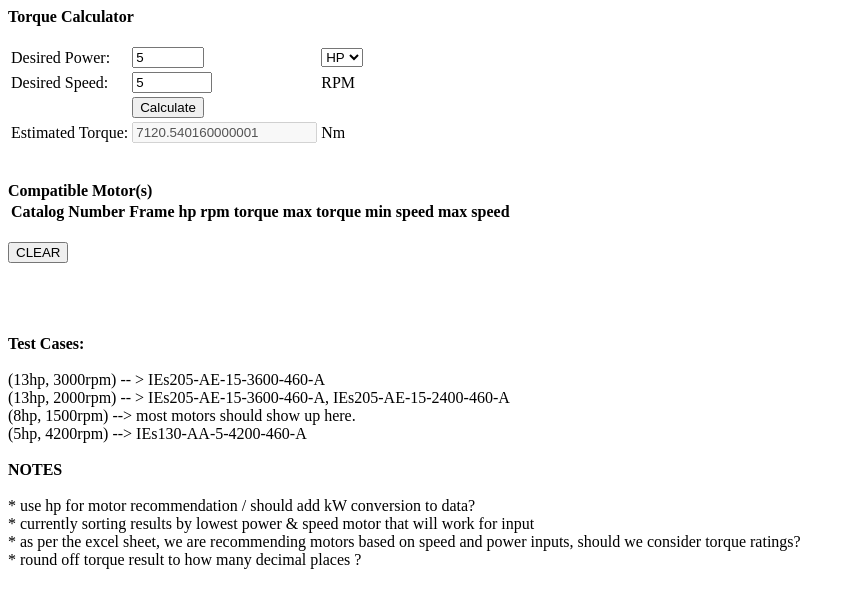
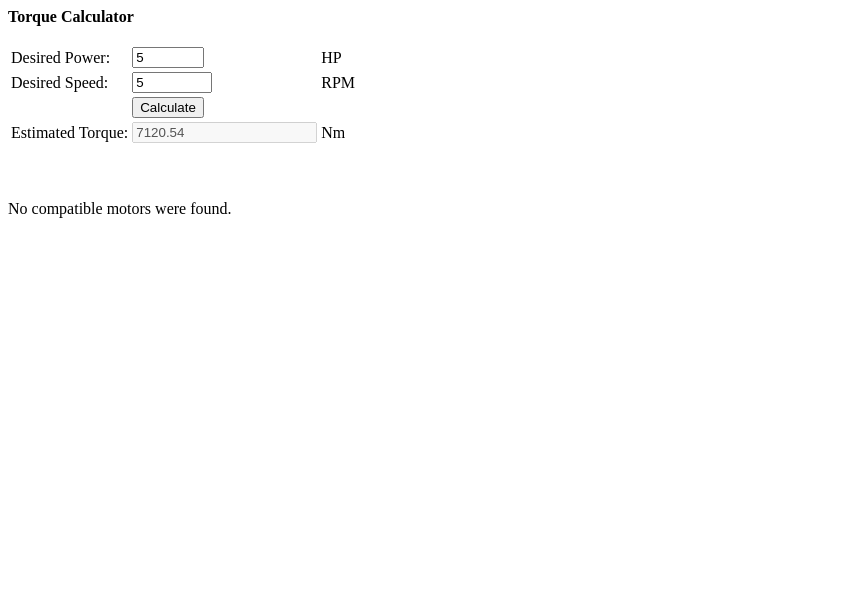
Before and after one commit to jdubba1/Wordpress_Calculator, a plain HTML site: page index.html in a window 1280 px wide. Both pictures are taken after typing "5", "5" into the empty fields and a click on the button "Calculate". Shown: the whole page, without its empty margins (0-855 px from the left). Drawn offline with Linux system fonts and the light colour scheme.

Commit message:
Phase 1 v1

```diff
--- a/index.html
+++ b/index.html
@@ -2,53 +2,8 @@
 <html>
     <head>
     <script src="assets/jquery-3.6.0.min.js"></script>
-       <style>
-            /* #calculator label {
-                display: inline;
-            } */
-       </style>
     </head>
     <body>
-
-        <!-- <div id="calculator">
-
-            <div>
-                <label for="power"> Enter Desired Power: </label>
-                <input id="power_input" type="number" min="100" max="1000">
-                <select name="power_units" id="power_units">
-                    <option value="kW"> kW </option>
-                    <option value="HP"> HP </option>
-                </select>
-
-            </div>
-
-            <div>
-                <label for="speed"> Enter Desired Speed: </label>
-                <input id="speed_input" type="number" min="100" max="1000">
-                RPM
-            </div>
-
-            <div>
-                <button id="calculate"> Calculate </button>
-            </div>
-
-            <div>
-                <label for="estimate"> Torque </label>
-                <input id="estimate" type="text" disabled>
-                N.m
-            </div>
-
-        <br>
-            <br>
-            <br> -->
-            <!-- <div>
-                notes for convinience: <br>
-                HP sample ins/outs <br>
-                10, 2000 = 35.6
-                200, 1000 = 1424.11
-            </div> -->
-
-        <!-- </div> -->
 
 
         <div id ="calculator">
@@ -65,10 +20,15 @@
                             <input id="power_input" type="number" min="1" max="1000">
                         </td>
                         <td>
-                            <select name="power_units" id="power_units">
+
+                            HP
+
+                            <!-- HP / Kw option below  -->
+                            <!-- <select name="power_units" id="power_units">
                                 <option value="HP"> HP </option>
                                 <option value="kW"> kW </option>
-                            </select>
+                            </select> -->
+
                         </td>
                     </tr>
                     <tr>
@@ -90,7 +50,6 @@
                     <tr>
                         <td>Estimated Torque: </td>
                         <td>
-                            <!-- <label for="estimate"> Torque </label> -->
                             <input id="estimate" type="text" disabled>
                         </td>
                         <td>
@@ -103,55 +62,43 @@
         <br>
         <br>
 
-        <div id="recommendation">
-            <strong> Compatible Motor(s) </strong>
+        <div hidden id="recommendation">
+            <strong> Compatible Motors: </strong> <br>
         </div>
 
-        <table id="recommended">
+        <table hidden id="recommended">
             <tr>
                 <th>Catalog Number</th>
                 <th>Frame</th>
-                <th>hp</th>
-                <th>rpm</th>
-                <th>torque</th>
-                <th>max torque</th>
-                <th>min speed</th>
-                <th>max speed</th>
+                <th>HP</th>
+                <th>RPM</th>
+                <th>Torque</th>
+                <th>Max Torque</th>
+                <th>Min Speed</th>
+                <th>Max Speed</th>
+                <th>Specification</th>
             </tr>
         </table>
 
         <br>
 
-        <div id="clearButton">
+        <div id="belowtable"> </div>
+
+        <!-- This clear button is not neccessary as clearing is performed automatically -->
+        <div hidden id="clearButton">
             <button id="clear" type="button"> CLEAR </button>
         </div>
 
-        <br>
-        <br>
-        <br>
-        <br>
 
-        <div id="footer">
-        <strong>Test Cases:</strong> <br> <br>
+        <!-- Test Cases:
 
-        (13hp, 3000rpm) -- > IEs205-AE-15-3600-460-A <br>
-        (13hp, 2000rpm) -- > IEs205-AE-15-3600-460-A, IEs205-AE-15-2400-460-A <br>
-        (8hp, 1500rpm) --> most motors should show up here. <br>
-        (5hp, 4200rpm) --> IEs130-AA-5-4200-460-A
+        (13hp, 3000rpm) IEs205-AE-15-3600-460-A
+        (13hp, 2000rpm) IEs205-AE-15-3600-460-A, IEs205-AE-15-2400-460-A
+        (8hp, 1500rpm) most motors should show up here.
+        (5hp, 4200rpm) IEs130-AA-5-4200-460-A  -->
 
 
-        <br> <br>
-        <strong>NOTES</strong> <br> <br>
-
-        * use hp for motor recommendation / should add kW conversion to data? <br>
-        * currently sorting results by lowest power & speed motor that will work for input <br>
-        * as per the excel sheet, we are recommending motors based on speed and power inputs, should we consider torque ratings? <br>
-        * round off torque result to how many decimal places ?
-
-        </div>
-
         <script>
-
 
             function calculateTorque() {
 
@@ -159,28 +106,42 @@
                     console.log("One or more fields are empty");
                     $("#estimate").val("N/A");
                 }
+
                 else{
 
-                    if ($("#power_units").val() == "kW") {
-                        console.log("kW");
-                        const estimate = 1000 * 9.5488 * Number($("#power_input").val()) / Number($("#speed_input").val());
-                        $("#estimate").val(estimate);
-                    }
-
-                    else if ($("#power_units").val() == "HP") {
-                        console.log("HP");
-                        const estimate = .7457 * 1000 * 9.5488 * Number($("#power_input").val()) / Number($("#speed_input").val());
+                    const estimate = (.7457 * 1000 * 9.5488 * Number($("#power_input").val()) / Number($("#speed_input").val())).toFixed(2);
+                    // estimate = estimate.toFixed(2);
                     $("#estimate").val(estimate);
                     findCompatible();
-                    }
+
+
+                    // Replace the above code with the code below in order to enable kW / HP calculations
+
+                    // if ($("#power_units").val() == "kW") {
+                    //     console.log("kW");
+                    //     const estimate = 1000 * 9.5488 * Number($("#power_input").val()) / Number($("#speed_input").val());
+                    //     $("#estimate").val(estimate);
+                    // }
+
+                    // else if ($("#power_units").val() == "HP") {
+                    //     console.log("HP");
+                    //     const estimate = .7457 * 1000 * 9.5488 * Number($("#power_input").val()) / Number($("#speed_input").val());
+                    //     $("#estimate").val(estimate);
+                    //     findCompatible();
+                    // }
+
+
+
                 }
 
             }
 
             $(document).ready(function() {
 
+
+            // In case we want to make the calculator more responsive
+
                 $("#power_input").on("input change", function(e) {
-                    // ask BHAVNESH IF HE WANTS AUTOFILL HERE AND BELOW
                     // calculateTorque();
                 });
                 $("#speed_input").on("input change", function(e) {
@@ -193,8 +154,12 @@
                 });
 
                 $("#calculate").click(function() {
+                    $("#recommended tbody tr").remove();
                     calculateTorque();
                 });
+
+                // This clear button is technically unnecessary
+                // clear is called whenever the calculate button is pressed
 
                 $("#clear").click(function() {
                     $("#recommended tbody tr").remove();
@@ -202,17 +167,142 @@
 
             });
 
+        // Motor objects are pre-sorted in the following hierarchy
+        // 1. Frame type 2. Hp 3. Max Rpm  (all low to high)
+        // Follow this format when adding a new motor object
 
             var motors = [
                 {
-                    "catalog_Number": "IEs205-AE-15-3600-460-A",
+                    "catalog_Number": "IEs130-AA-5-4200-460-A",
+                    "frame": "IEs130",
+                    "hp": 5,
+                    "rpm": 3600,
+                    "torque": 9.9,
+                    "max_torque": 10.9,
+                    "min_speed": 720,
+                    "max_speed": 3960,
+                    "link": "https://support.infinitumelectric.com/hc/en-us/articles/4411074155411-IEs130-5HP-3600RPM-Specification"
+                },
+                {
+                    "catalog_Number": "IEs130-AA-5-4200-460-A",
+                    "frame": "IEs130",
+                    "hp": 5,
+                    "rpm": 4200,
+                    "torque": 8.5,
+                    "max_torque": 9.3,
+                    "min_speed": 720,
+                    "max_speed": 4620,
+                    "link": "https://support.infinitumelectric.com/hc/en-us/articles/4411067465875-IEs130-5HP-4200RPM-Specification"
+                },
+                {
+                    "catalog_Number": "IEs150-AF-5-1800-460-A",
+                    "frame": "IEs150",
+                    "hp": 5,
+                    "rpm": 1800,
+                    "torque": 19.8,
+                    "max_torque": 21.8,
+                    "min_speed": 540,
+                    "max_speed": 1980,
+                    "link": "https://support.infinitumelectric.com/hc/en-us/articles/4411074021651-IEs150-5HP-1800RPM-Specification"
+                },
+                {
+                    "catalog_Number": "IEs150-AF-5-2400-460-A",
+                    "frame": "IEs150",
+                    "hp": 5,
+                    "rpm": 2400,
+                    "torque": 14.8,
+                    "max_torque": 16.3,
+                    "min_speed": 540,
+                    "max_speed": 2640,
+                    "link": "https://support.infinitumelectric.com/hc/en-us/articles/4411052345875-IEs150-5HP-2400RPM-Specification"
+                },
+                {
+                    "catalog_Number": "IEs150-AF-7.5-2400-460-A",
+                    "frame": "IEs150",
+                    "hp": 7.5,
+                    "rpm": 2400,
+                    "torque": 22.3,
+                    "max_torque": 24.5,
+                    "min_speed": 540,
+                    "max_speed": 2640,
+                    "link": "https://support.infinitumelectric.com/hc/en-us/articles/4411066640787-IEs150-7-5HP-2400RPM-Specification"
+                },
+                {
+                    "catalog_Number": "IEs150-3-7.5-3600-460-A",
+                    "frame": "IEs150",
+                    "hp": 7.5,
+                    "rpm": 3600,
+                    "torque": 14.8,
+                    "max_torque": 16.3,
+                    "min_speed": 540,
+                    "max_speed": 3960,
+                    "link": "https://support.infinitumelectric.com/hc/en-us/articles/4410874801171-IEs150-7-5HP-3600RPM-Specification"
+                },
+                {
+                    "catalog_Number": "IEs180-2-7.5-1800-460-A",
+                    "frame": "IEs180",
+                    "hp": 7.5,
+                    "rpm": 1800,
+                    "torque": 29.7,
+                    "max_torque": 32.6,
+                    "min_speed": 520,
+                    "max_speed": 1980,
+                    "link": "https://support.infinitumelectric.com/hc/en-us/articles/4411077212691-IEs180-7-5HP-1800RPM-Specification"
+                },
+                {
+                    "catalog_Number": "IEs180-2-7.5-2400-460-A",
+                    "frame": "IEs180",
+                    "hp": 7.5,
+                    "rpm": 2400,
+                    "torque": 22.3,
+                    "max_torque": 24.5,
+                    "min_speed": 540,
+                    "max_speed": 2640,
+                    "link": "https://support.infinitumelectric.com/hc/en-us/articles/4411077439123-IEs180-7-5HP-2400RPM-Specification"
+                },
+                {
+                    "catalog_Number": "IEs180-2-10-2400-460-A",
+                    "frame": "IEs180",
+                    "hp": 10,
+                    "rpm": 2400,
+                    "torque": 29.7,
+                    "max_torque": 32.6,
+                    "min_speed": 540,
+                    "max_speed": 2640,
+                    "link": "https://support.infinitumelectric.com/hc/en-us/articles/4411067602067-IEs180-10HP-2400RPM-Specification"
+                },
+                {
+                    "catalog_Number": "IEs180-AC-10-3600-460-A",
+                    "frame": "IEs180",
+                    "hp": 10,
+                    "rpm": 1800,
+                    "torque": 39.6,
+                    "max_torque": 43.5,
+                    "min_speed": 720,
+                    "max_speed": 1980,
+                    "link": "https://support.infinitumelectric.com/hc/en-us/articles/4411074852371-IEs180-10HP-3600RPM-Specification"
+                },
+                {
+                    "catalog_Number": "IEs205-1-10-1800-460-A",
+                    "frame": "IEs205",
+                    "hp": 10,
+                    "rpm": 1800,
+                    "torque": 39.6,
+                    "max_torque": 43.5,
+                    "min_speed": 540,
+                    "max_speed": 1980,
+                    "link": "https://support.infinitumelectric.com/hc/en-us/articles/4410881773203-IEs205-10HP-1800RPM-Specification"
+                },
+                {
+                    "catalog_Number": "IEs205-15-1800-460-A",
                     "frame": "IEs205",
                     "hp": 15,
-                    "rpm": 3600,
-                    "torque": 29.7,
-                    "max_torque": 32.6,
-                    "min_speed": 720,
-                    "max_speed": 3960
+                    "rpm": 1800,
+                    "torque": 59.3,
+                    "max_torque": 65.3,
+                    "min_speed": 540,
+                    "max_speed": 1980,
+                    "link": "N/A"
                 },
                 {
                     "catalog_Number": "IEs205-AD-15-2400-460-A",
@@ -222,152 +312,40 @@
                     "torque": 44.5,
                     "max_torque": 49.0,
                     "min_speed": 540,
-                    "max_speed": 2640
+                    "max_speed": 2640,
+                    "link": "https://support.infinitumelectric.com/hc/en-us/articles/4410881713555-IEs205-15HP-2400RPM-Specification"
                 },
                 {
-                    "catalog_Number": "IEs205-15-1800-460-A",
+                    "catalog_Number": "IEs205-AE-15-3600-460-A",
                     "frame": "IEs205",
                     "hp": 15,
-                    "rpm": 1800,
-                    "torque": 59.3,
-                    "max_torque": 65.3,
-                    "min_speed": 540,
-                    "max_speed": 1980
-                },
-                {
-                    "catalog_Number": "IEs205-1-10-1800-460-A",
-                    "frame": "IEs205",
-                    "hp": 10,
-                    "rpm": 1800,
-                    "torque": 39.6,
-                    "max_torque": 43.5,
-                    "min_speed": 540,
-                    "max_speed": 1980
-                },
-                {
-                    "catalog_Number": "IEs180-AC-10-3600-460-A",
-                    "frame": "IEs180",
-                    "hp": 10,
-                    "rpm": 1800,
-                    "torque": 39.6,
-                    "max_torque": 43.5,
-                    "min_speed": 720,
-                    "max_speed": 1980
-                },
-                {
-                    "catalog_Number": "IEs180-2-10-2400-460-A",
-                    "frame": "IEs180",
-                    "hp": 10,
-                    "rpm": 2400,
+                    "rpm": 3600,
                     "torque": 29.7,
                     "max_torque": 32.6,
-                    "min_speed": 540,
-                    "max_speed": 2640
-                },
-                {
-                    "catalog_Number": "IEs180-2-7.5-2400-460-A",
-                    "frame": "IEs180",
-                    "hp": 7.5,
-                    "rpm": 2400,
-                    "torque": 22.3,
-                    "max_torque": 24.5,
-                    "min_speed": 540,
-                    "max_speed": 2640
-                },
-                {
-                    "catalog_Number": "IEs180-2-7.5-1800-460-A",
-                    "frame": "IEs180",
-                    "hp": 7.5,
-                    "rpm": 1800,
-                    "torque": 29.7,
-                    "max_torque": 32.6,
-                    "min_speed": 520,
-                    "max_speed": 1980
-                },
-                {
-                    "catalog_Number": "IEs150-3-7.5-3600-460-A",
-                    "frame": "IEs150",
-                    "hp": 7.5,
-                    "rpm": 3600,
-                    "torque": 14.8,
-                    "max_torque": 16.3,
-                    "min_speed": 540,
-                    "max_speed": 3960
-                },
-                {
-                    "catalog_Number": "IEs150-AF-7.5-2400-460-A",
-                    "frame": "IEs150",
-                    "hp": 7.5,
-                    "rpm": 2400,
-                    "torque": 22.3,
-                    "max_torque": 24.5,
-                    "min_speed": 540,
-                    "max_speed": 2640
-                },
-                {
-                    "catalog_Number": "IEs150-AF-5-2400-460-A",
-                    "frame": "IEs150",
-                    "hp": 5,
-                    "rpm": 2400,
-                    "torque": 14.8,
-                    "max_torque": 16.3,
-                    "min_speed": 540,
-                    "max_speed": 2640
-                },
-                {
-                    "catalog_Number": "IEs150-AF-5-1800-460-A",
-                    "frame": "IEs150",
-                    "hp": 5,
-                    "rpm": 1800,
-                    "torque": 19.8,
-                    "max_torque": 21.8,
-                    "min_speed": 540,
-                    "max_speed": 1980
-                },
-                {
-                    "catalog_Number": "IEs130-AA-5-4200-460-A",
-                    "frame": "IEs130",
-                    "hp": 5,
-                    "rpm": 4200,
-                    "torque": 8.5,
-                    "max_torque": 9.3,
                     "min_speed": 720,
-                    "max_speed": 4620
-                },
-                {
-                    "catalog_Number": "IEs130-AA-5-4200-460-A",
-                    "frame": "IEs130",
-                    "hp": 5,
-                    "rpm": 3600,
-                    "torque": 9.9,
-                    "max_torque": 10.9,
-                    "min_speed": 720,
-                    "max_speed": 3960
+                    "max_speed": 3960,
+                    "link": "https://support.infinitumelectric.com/hc/en-us/articles/4410889499667-IEs205-15HP-3600RPM-Specification"
                 },
             ]
+
 
             function findCompatible() {
 
                 let results = [];
 
                 for (const motor of motors){
-                    // console.log("in for loop");
                     if (motor.max_speed >= Number($("#speed_input").val()) && motor.min_speed <= Number($("#speed_input").val()) ) {
-                        // console.log("MADE IT PAST FIRST IF");
-                        // console.log(motor.catalog_Number);
                         if (motor.hp >= Number($("#power_input").val())) {
                             results.push(motor);
-                            // console.log("made it in here!");
                         }
                     }
                 }
 
-                console.log(results);
-
-                //assistArray = [catalog_Number, frame, hp, rpm, torque, max_torque, min_speed, max_speed];
-                // Number($("#power_input").val()) / Number($("#speed_input").val());
+                if (results.length != 0) {
+                    document.getElementById("recommended").hidden = false;
+                    document.getElementById("recommendation").hidden = false;
+                    document.getElementById("clearButton").hidden = false;
                     table = document.getElementById("recommended");
-
                     for (const result of results){
                         var newRow = table.insertRow(table.length);
                             var cell0 = newRow.insertCell(0);
@@ -386,33 +364,14 @@
                             cell6.innerHTML = result.min_speed;
                             var cell7 = newRow.insertCell(7);
                             cell7.innerHTML = result.max_speed;
+                            var cell8 = newRow.insertCell(8);
+                            cell8.innerHTML = '<a href="'+result.link+'">specs</a>';
                     }
                 }
 
-                // for(var i = 0; i < results.length; i++){
-                //     // create a new row
-                //     var newRow = table.insertRow(table.length);
-                //     for(var j = 0; j < array[i].length; j++)
-                //     {
-                //         // create a new cell
-                //         var cell = newRow.insertCell(j);
-
-                //         // add value to the cell
-                //         cell.innerHTML = array[i][j];
-                //     }
-                // }
-
-
-                // displayResult();
-
-            function displayResult(){
-
-                const newDiv = document.createElement("div");
-                const newContent = document.createTextNode("I AM SOME NEW TEXT");
-                newDiv.appendChild(newContent);
-                const currentDiv = document.getElementById("footer");
-                document.body.insertBefore(newDiv, currentDiv);
-
+                else {
+                    document.getElementById('belowtable').innerHTML += 'No compatible motors were found.';
+                }
             }
 
 
```
Also changed, not shown: 1 other file. Lines whose indentation alone changed are shown as unchanged.
